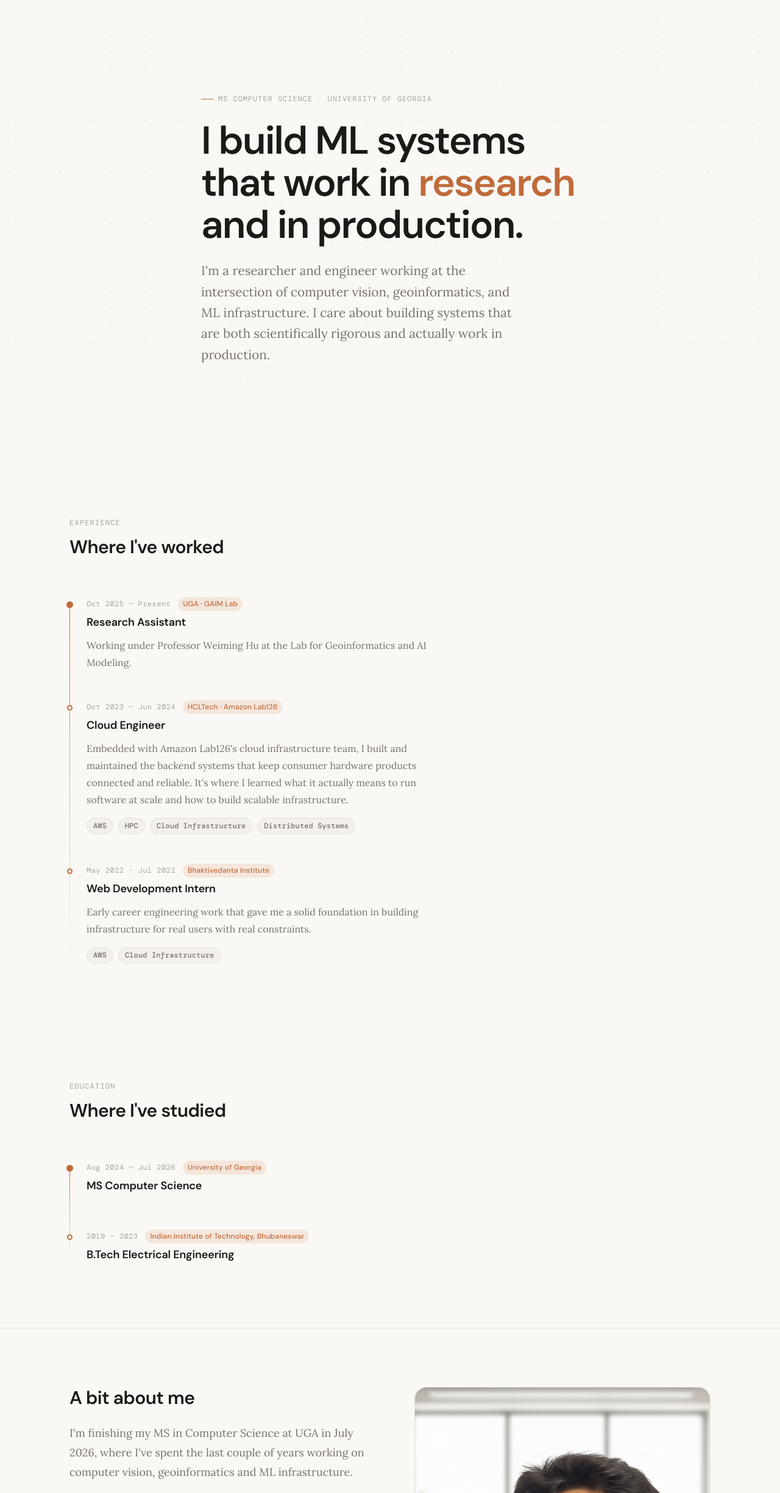
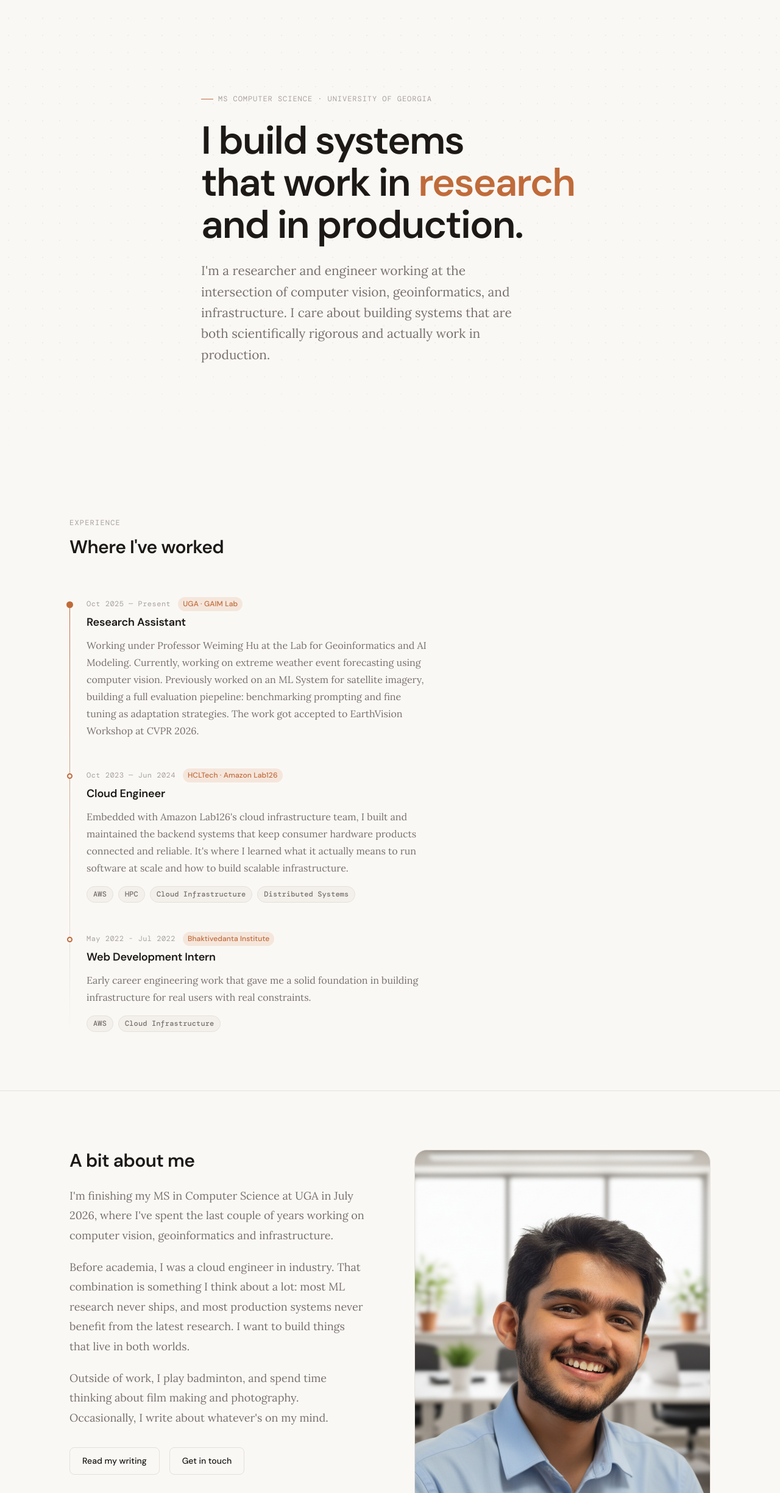
Before and after one commit to harshithkethavath/Personal-Website, a plain HTML site: page index.html in a window 1280 px wide. Shown: the part 48-2496 px from the top of the page at 61% size. Drawn offline with nearby package versions, Linux system fonts and the light colour scheme.

Commit message:
Adding Samples to CloudPrompts

```diff
--- a/index.html
+++ b/index.html
@@ -25,13 +25,13 @@
             <p class="hero__eyebrow">MS Computer Science · University of Georgia</p>
 
             <h1 class="hero__name">
-              I build ML systems<br/>
+              I build systems<br/>
               that work in <em>research</em> and in production.
             </h1>
 
             <p class="hero__tagline">
               I'm a researcher and engineer working at the intersection of computer vision,
-              geoinformatics, and ML infrastructure. I care about building systems that
+              geoinformatics, and infrastructure. I care about building systems that
               are both scientifically rigorous and actually work in production.
             </p>
 
@@ -83,7 +83,9 @@
             </div>
             <h3 class="timeline__role">Research Assistant</h3>
             <p class="timeline__desc">
-              Working under Professor Weiming Hu at the Lab for Geoinformatics and AI Modeling.
+              Working under Professor Weiming Hu at the Lab for Geoinformatics and AI Modeling. Currently, working on extreme weather
+              event forecasting using computer vision. Previously worked on an ML System for satellite imagery, building a full evaluation piepeline: benchmarking prompting and
+              fine tuning as adaptation strategies. The work got accepted to EarthVision Workshop at CVPR 2026.
             </p>
             <!-- <div class="timeline__tags">
               <span class="tag">Computer Vision</span>
@@ -137,7 +139,7 @@
     </section>
 
     <!-- ============ EDUCATION ============ -->
-    <section class="timeline-section">
+    <!-- <section class="timeline-section">
       <div class="container">
 
         <div class="timeline-section__header">
@@ -153,7 +155,7 @@
               <span class="timeline__org">University of Georgia</span>
             </div>
             <h3 class="timeline__role">MS Computer Science</h3>
-            <!-- <p class="timeline__desc">
+            <p class="timeline__desc">
               Research focus on computer vision, geoinformatics, and ML infrastructure. Working at the GAIM Lab under Professor Weiming Hu.
             </p>
             <div class="timeline__tags">
@@ -162,17 +164,16 @@
               <span class="tag">LoRA</span>
               <span class="tag">Sentinel-2</span>
               <span class="tag">PyTorch</span>
-            </div> -->
+            </div>
           </div>
 
-          <!-- HCLTech / Amazon Lab126 -->
           <div class="timeline__item">
             <div class="timeline__meta">
               <span class="timeline__date">2019 — 2023</span>
               <span class="timeline__org">Indian Institute of Technology, Bhubaneswar</span>
             </div>
             <h3 class="timeline__role">B.Tech Electrical Engineering</h3>
-            <!-- <p class="timeline__desc">
+            <p class="timeline__desc">
 
             </p>
             <div class="timeline__tags">
@@ -180,12 +181,12 @@
               <span class="tag">HPC</span>
               <span class="tag">Cloud Infrastructure</span>
               <span class="tag">Distributed Systems</span>
-            </div> -->
+            </div>
           </div>
 
         </div>
       </div>
-    </section>
+    </section> -->
 
 
     <!-- ============ ABOUT ============ -->
@@ -197,7 +198,7 @@
             <h2>A bit about me</h2>
             <p>
               I'm finishing my MS in Computer Science at UGA in July 2026, where I've spent
-              the last couple of years working on computer vision, geoinformatics and ML infrastructure.
+              the last couple of years working on computer vision, geoinformatics and infrastructure.
             </p>
             <p>
               Before academia, I was a cloud engineer in industry. That combination is something
```
Also changed, not shown: blog/index.html (+1 -1 lines), blog/posts/cloudprompts.html (+6 -1 lines), assets/cloudprompts/samples.png (added).
